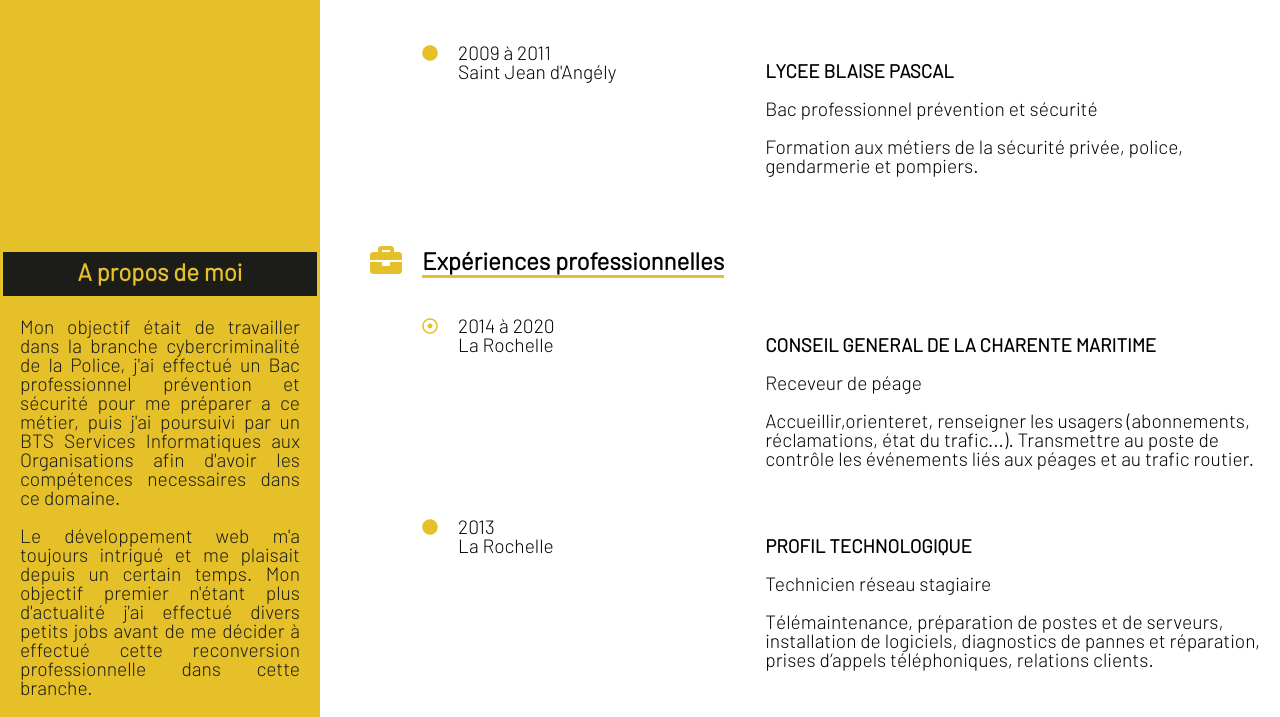
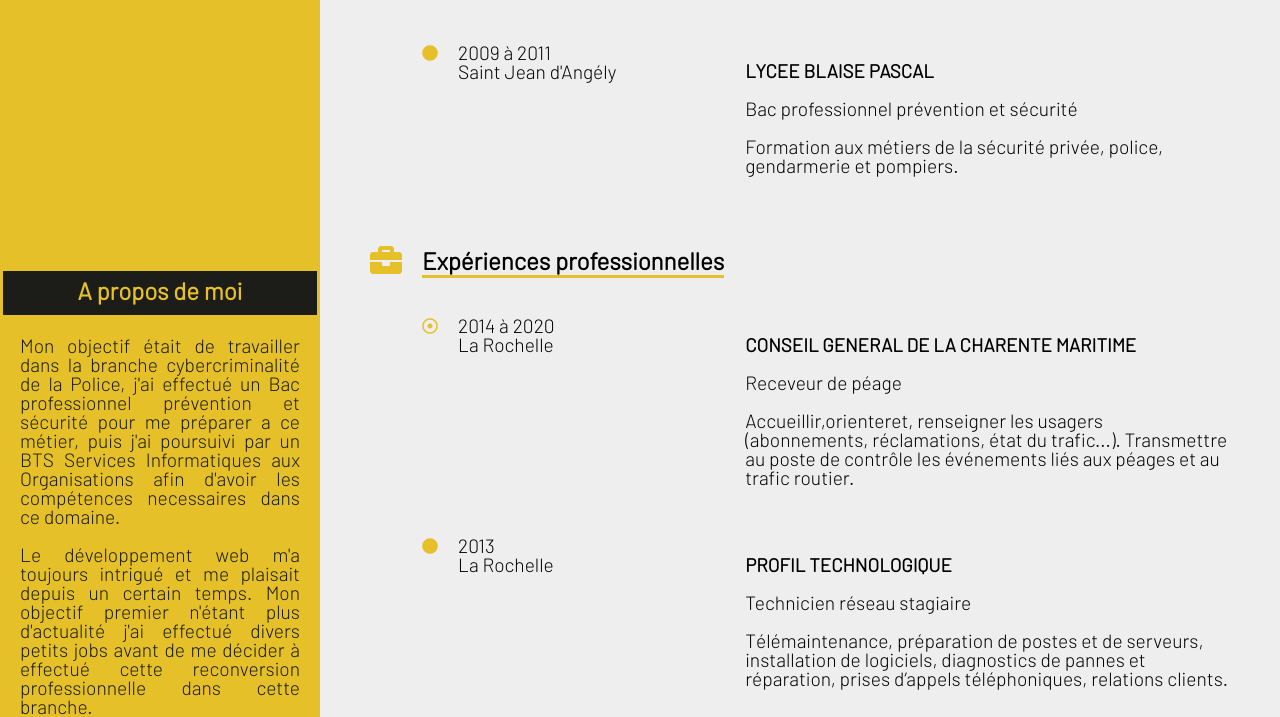
Before and after one commit to anthonyloisel/anthonyloisel.github.io, a plain HTML site: page index.html in a window 1280 px wide. Shown: the part 569-1286 px from the top of the page. Drawn offline with Linux system fonts and the light colour scheme; a web font is replaced by a local one.

Commit message:
Add versionning
Add padding-right

```diff
--- a/style.css
+++ b/style.css
@@ -24,6 +24,7 @@
     font-family: 'barlowlight', Arial, Helvetica, sans-serif;
 }
 body {
+    background-color: #eeeeee;
     margin: 0;
     padding: 0;
 }
@@ -193,6 +194,7 @@ main {
     margin-left: 42px;
 }
 article {
+    padding-right: 50px;
     display: flex;
     flex-direction: row;
     margin-left: 102px;
```
Also changed, not shown: 1 other file.
